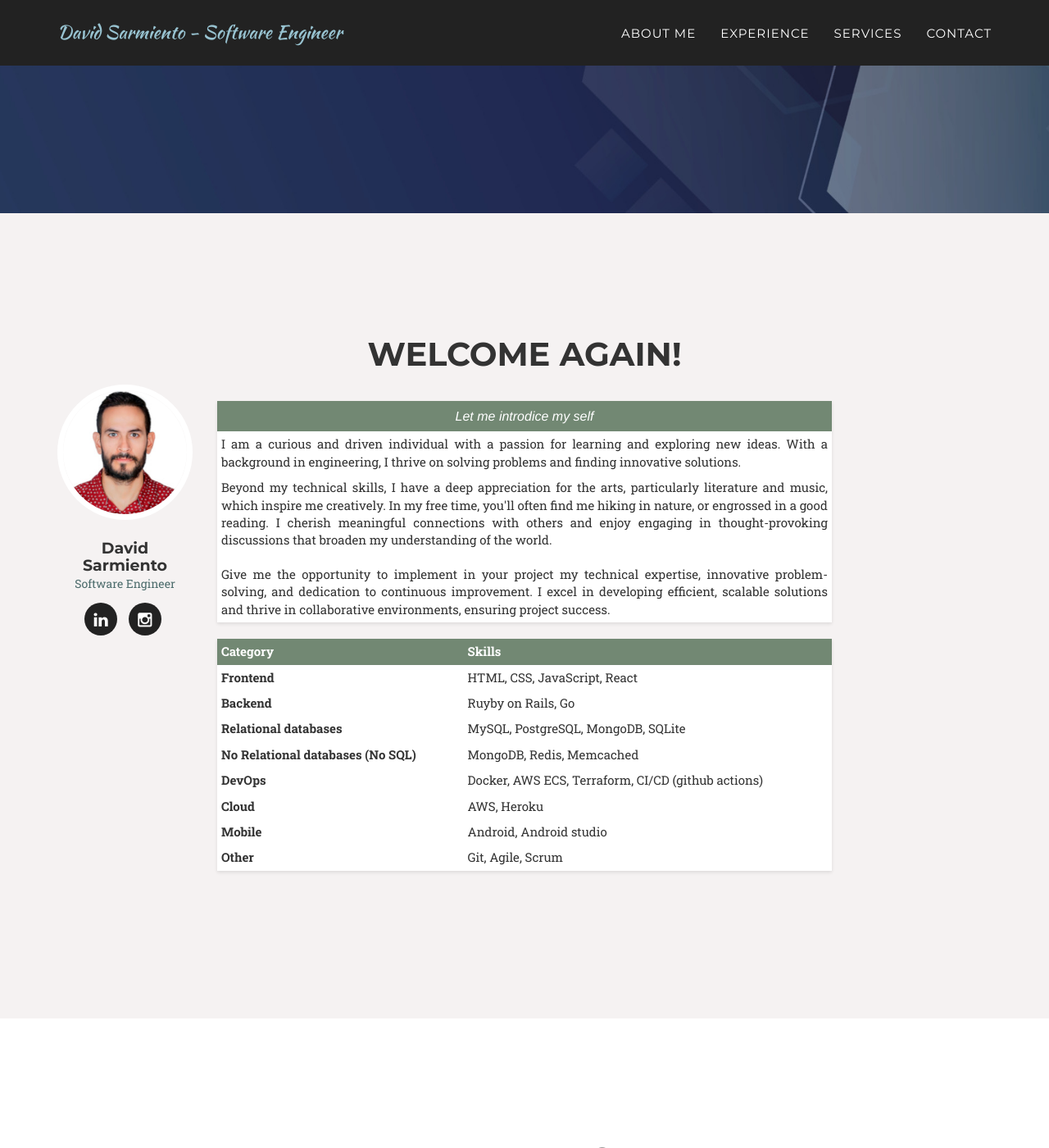
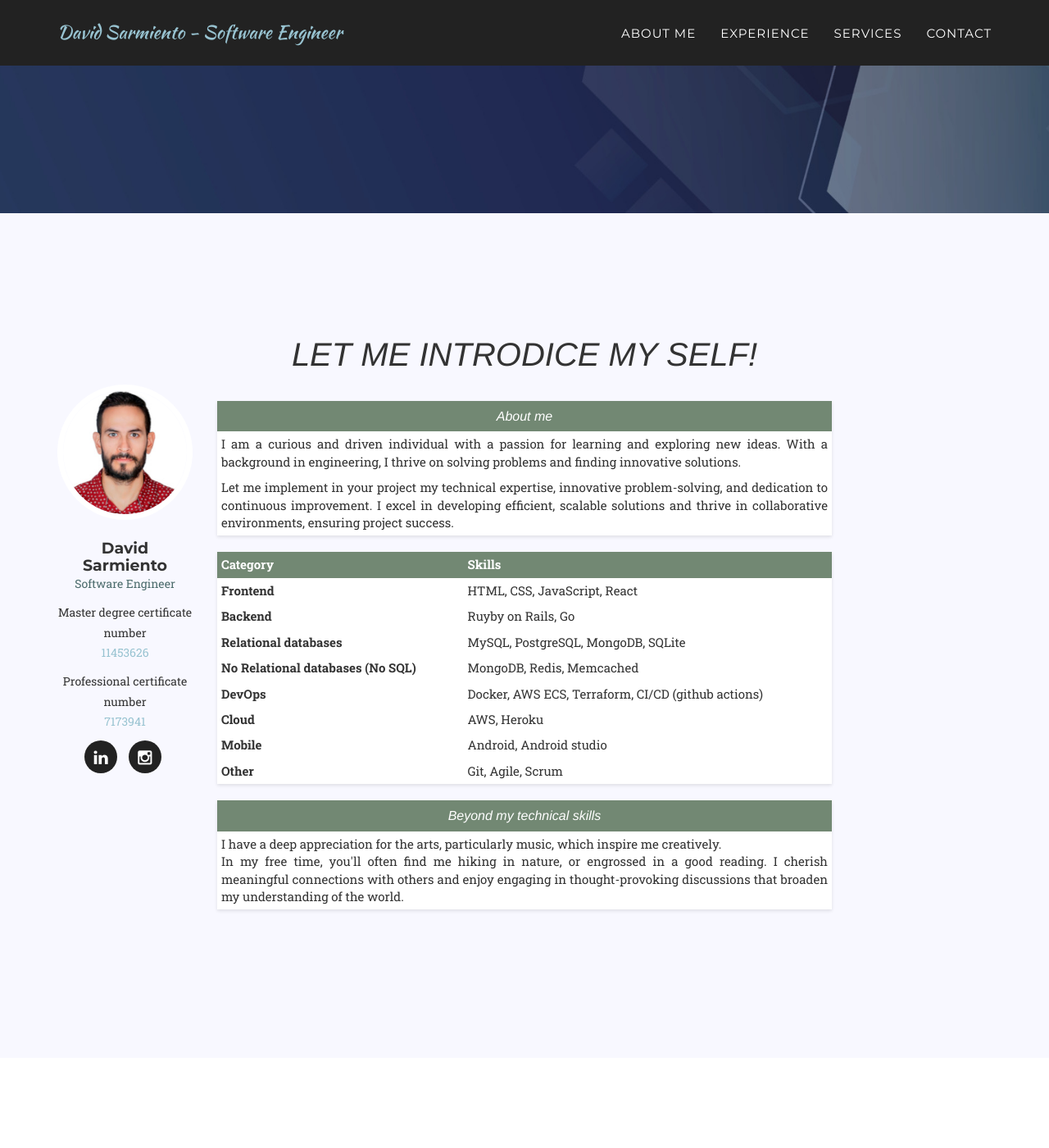
Before and after one commit to edsarmiento/edsarmiento.github.io, a Jekyll site: the page built from index.html, in a window 1280 px wide and 1400 px high, scrolled down 498 px. Shown: the whole window at 82% size. Built offline with Jekyll 4.4.1, drawn with Linux system fonts in a browser that asks for light colours; some web fonts are replaced.

Commit message:
update about set professional id numbers

```diff
--- a/_includes/about.html
+++ b/_includes/about.html
@@ -3,7 +3,7 @@
         <div class="container">
             <div class="row">
                 <div class="col-lg-12 text-center">
-                    <h2 class="section-heading">Welcome again!</h2>
+                    <h2 class="section-heading-cursive">Let me introdice my self!</h2>
                 </div>
             </div>
             <div class="row">
@@ -13,6 +13,22 @@
                         <img src="img/team/{{ member.pic }}.jpg" class="img-responsive img-circle" alt="">
                         <h4>{{ member.name }}</h4>
                         <p class="text-muted">{{ member.position }}</p>
+
+                        <p>
+                            Master degree certificate number
+                            <br>
+                            <a href="https://cedulaprofesional.sep.gob.mx/cedula/presidencia/indexAvanzada.action" target="_BLANK">
+                                11453626
+                            </a>
+                        </p>
+                        <p>
+                            Professional certificate number
+                                <br>
+                                <a href="https://cedulaprofesional.sep.gob.mx/cedula/presidencia/indexAvanzada.action" target="_BLANK">
+                                    7173941
+                                </a>
+                        </p>
+
                         <ul class="list-inline social-buttons">
                             {% for network in member.social %}
                             <li>
@@ -31,7 +47,7 @@
                     <table>
                         <tr>
                             <th>
-                                <h3 class="section-subheading-table"">Let me introdice my self</h3>
+                                <h3 class="section-subheading-table"">About me</h3>
                             </th>
                         </tr>
                         <tr>
@@ -41,20 +57,9 @@
                             </td>
                         </tr>
 
-                        <td>
-                            Beyond my technical skills, I have a deep appreciation for the arts, particularly literature and music, which inspire me creatively.
-                            In my free time, you'll often find me hiking in nature, or engrossed in a good reading. I cherish meaningful connections with others and enjoy engaging in thought-provoking discussions that broaden my understanding of the world.
-                        </td>
-
                         <tr>
                             <td>
-
-                            </td>
-                        </tr>
-
-                        <tr>
-                            <td>
-                                Give me the opportunity to implement in your project my technical expertise, innovative problem-solving, and dedication to continuous improvement. I excel in developing efficient, scalable solutions and thrive in collaborative environments, ensuring project success.
+                                Let me implement in your project my technical expertise, innovative problem-solving, and dedication to continuous improvement. I excel in developing efficient, scalable solutions and thrive in collaborative environments, ensuring project success.
                             </td>
                         </tr>
                     </table>
@@ -98,6 +103,20 @@
                         </tr>
                     </table>
 
+                    <table>
+                        <th>
+                            <h3 class="section-subheading-table"">Beyond my technical skills
+                            </h3>
+                        </th>
+                        <tr>
+                            <td>
+                                I have a deep appreciation for the arts, particularly music, which inspire me creatively.
+                                <br>
+                                In my free time, you'll often find me hiking in nature, or engrossed in a good reading. I cherish meaningful connections with others and enjoy engaging in thought-provoking discussions that broaden my understanding of the world.
+                            </td>
+                        </tr>
+                    </table>
+
                 </div>
             </div>
             <div class="row">
```
Also changed, not shown: _includes/css/agency.css (+14 -1 lines), _posts/2014-07-17-project-2.markdown (deleted, +0 -15 lines).
